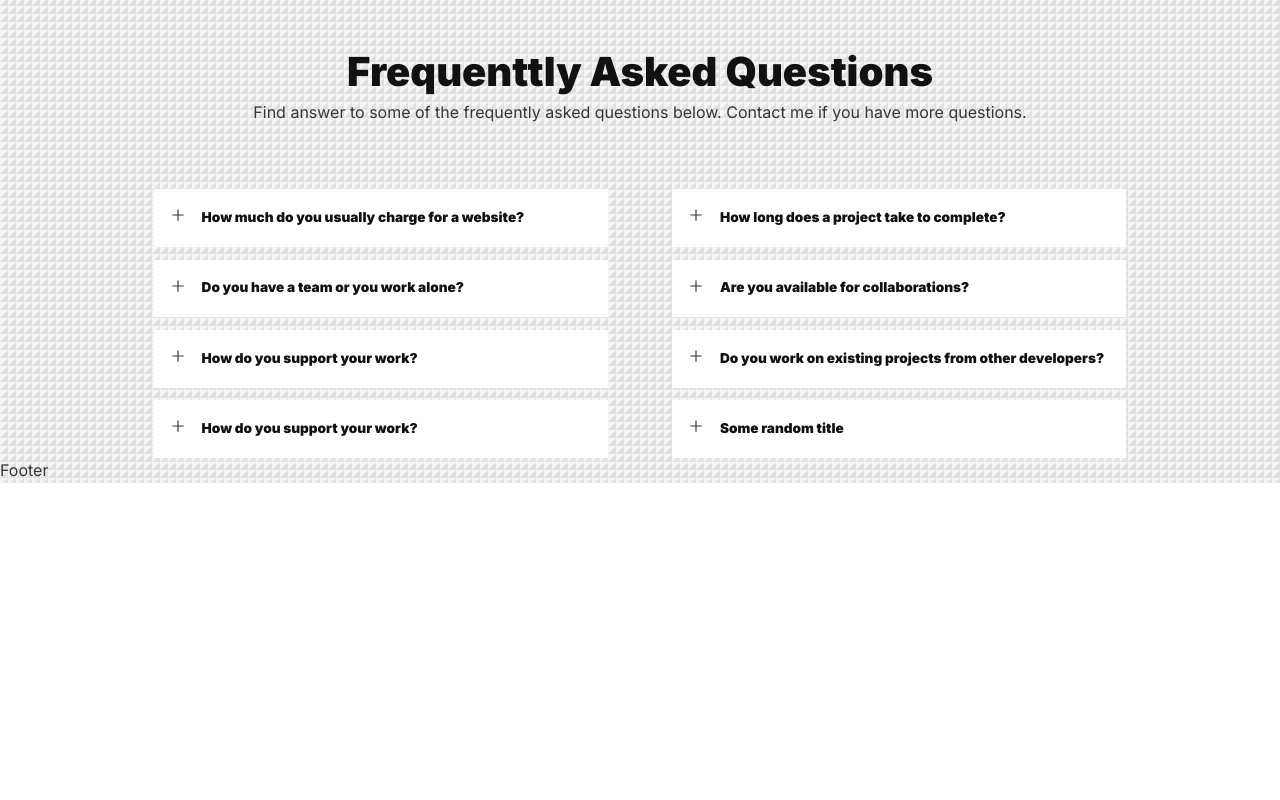
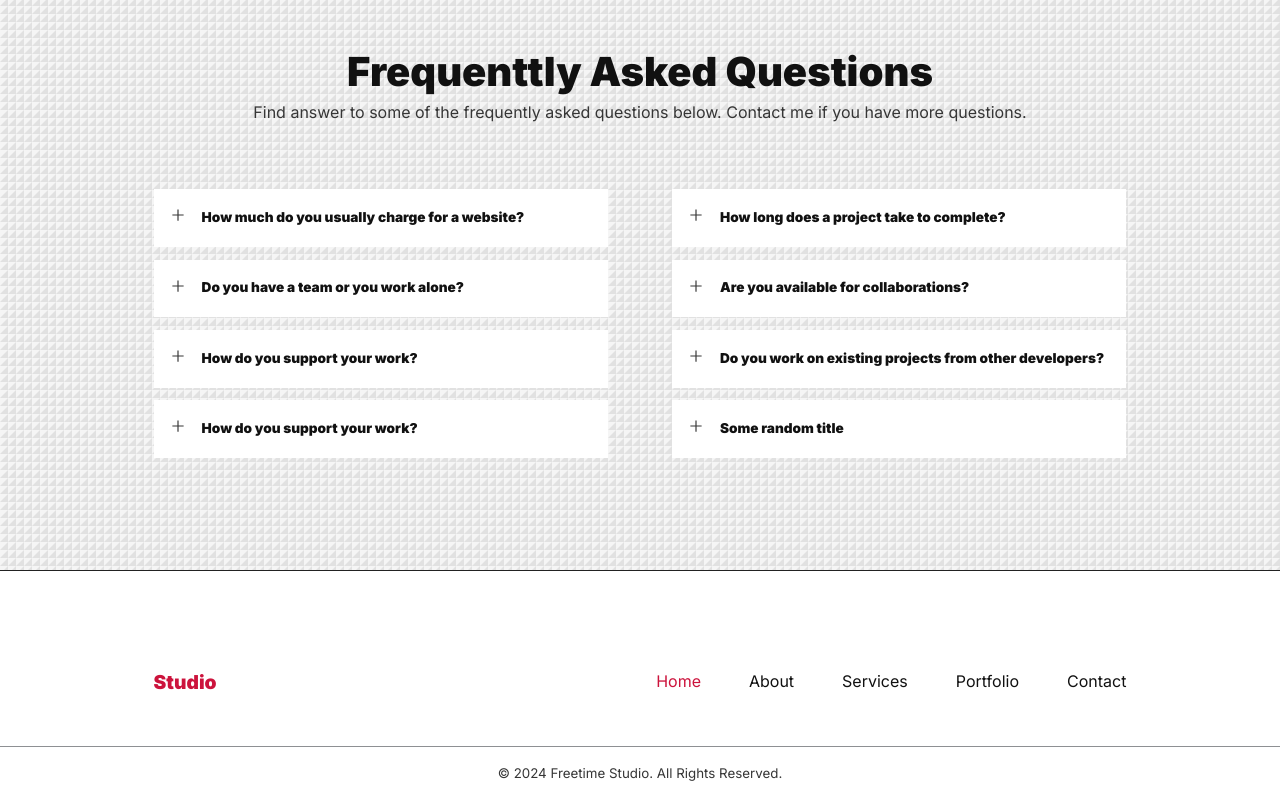
Before and after one commit to freetimezp/js-portfolio-55, a Next.js app: page / in a window 1280 px wide. Shown: the part 1826-2626 px from the top of the page. Before the commit the page ends 2309 px from the top, so only its background shows below. Built offline with nearby package versions, Linux system fonts and the light colour scheme.

Commit message:
08. js-portfolio-55. Footer component.

```diff
--- a/app/components/footer/Footer.jsx
+++ b/app/components/footer/Footer.jsx
@@ -1,12 +1,42 @@
+"use client";
 import React from 'react';
+import Link from 'next/link';
+import { usePathname } from 'next/navigation';
 
 import styles from './footer.module.css';
 
+const footerData = [
+    { id: 1, link: '/', caption: 'Home', },
+    { id: 2, link: '/about', caption: 'About', },
+    { id: 3, link: '/services', caption: 'Services', },
+    { id: 4, link: '/portfolio', caption: 'Portfolio', },
+    { id: 5, link: '/contact', caption: 'Contact', },
+];
+
 const Footer = () => {
+    const pathname = usePathname();
+
     return (
-        <div>
-            Footer
-        </div>
+        <footer className={styles.footer}>
+            <div className={`container ${styles.footerContainer}`}>
+                <Link href="/" className={styles.footerLogo}>Studio</Link>
+
+
+                <ul className={styles.footerNavItems}>
+                    {footerData.map(({ id, link, caption }) => (
+                        <li key={id}>
+                            <Link
+                                href={link}
+                                className={pathname === link ? 'active' : ''}
+                            >
+                                {caption}
+                            </Link>
+                        </li>
+                    ))}
+                </ul>
+            </div>
+            <small className={styles.footerCopyright}>&copy; 2024 Freetime Studio. All Rights Reserved.</small>
+        </footer>
     );
 }
 
--- a/app/components/footer/footer.module.css
+++ b/app/components/footer/footer.module.css
@@ -0,0 +1,45 @@
+.footer {
+    background: var(--color-gray-0);
+    backdrop-filter: blur(10px);
+    border-top: 1px solid var(--color-gray-700);
+    margin-top: 7rem;
+    position: relative;
+}
+
+.footerContainer {
+    display: flex;
+    align-items: center;
+    justify-content: space-between;
+    padding: 6rem 0 3rem;
+}
+
+.footerLogo {
+    font-size: 1.2rem;
+    font-weight: 900;
+    color: var(--color-primary);
+}
+
+.footerNavItems {
+    display: flex;
+    gap: 3rem;
+    align-items: center;
+}
+
+.footerCopyright {
+    text-align: center;
+    padding: 1rem;
+    display: block;
+    border-top: 1px solid var(--color-gray-300);
+}
+
+
+
+@media screen and (max-width: 600px) {
+    .footerContainer {
+        flex-direction: column;
+    }
+    .footerNavItems {
+        flex-direction: column;
+        margin-top: 3rem;
+    }
+}
```
Also changed, not shown: app/components/section-header/SectionHeader.jsx (added, +14 -0 lines), app/components/section-header/sectionHeader.module.css (added, +25 -0 lines).
